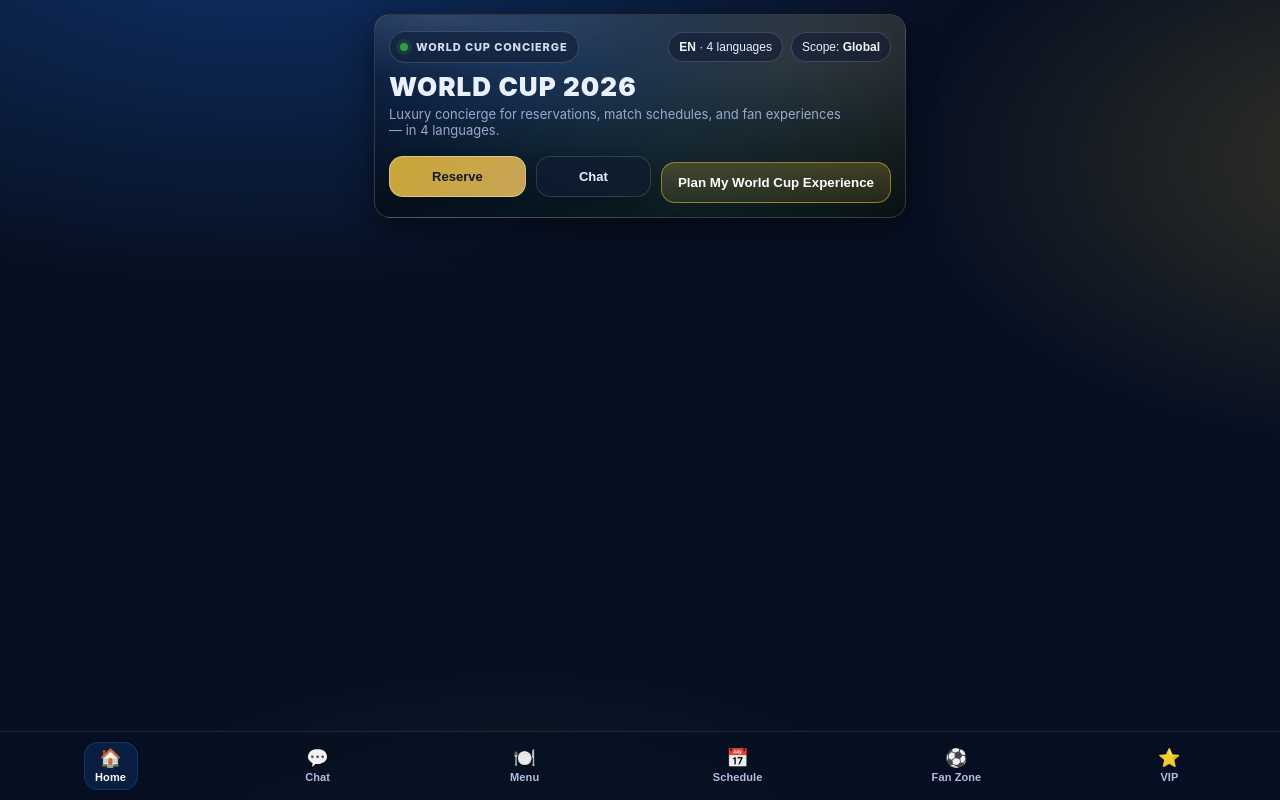
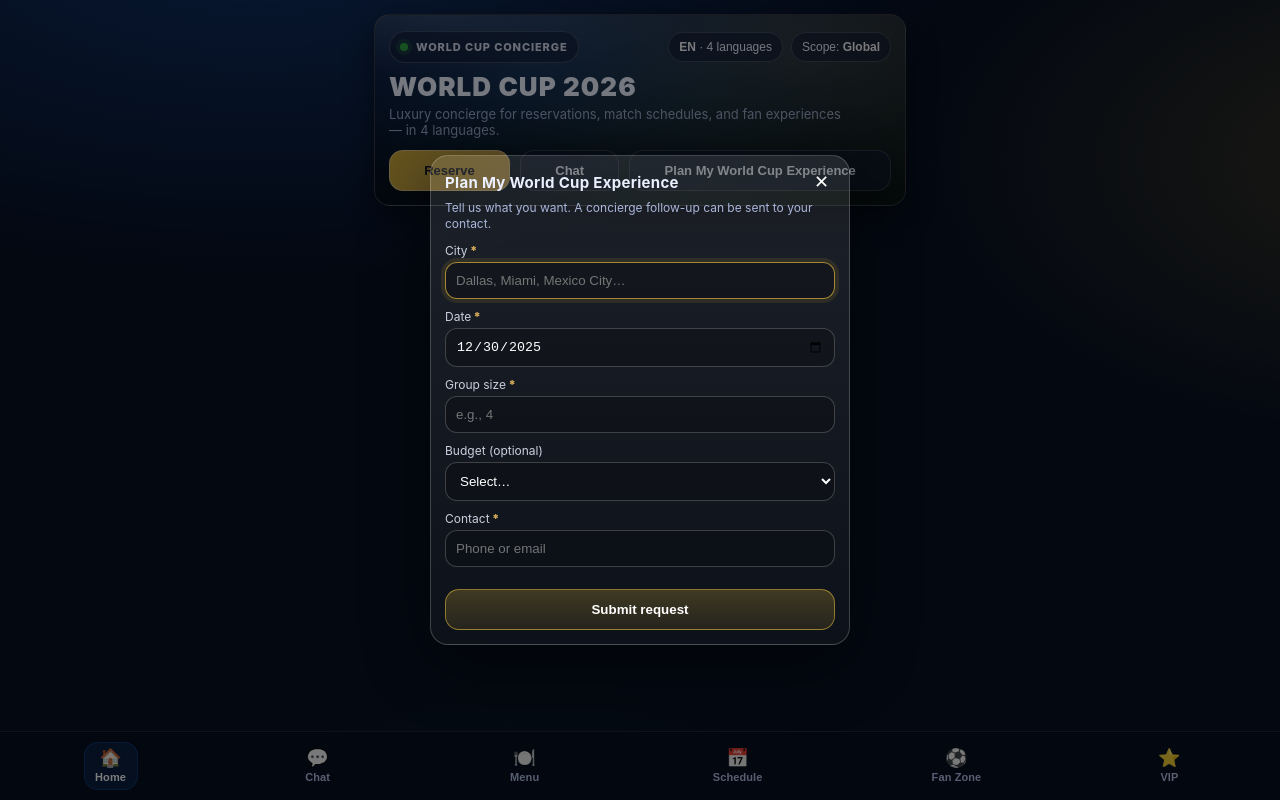
Before and after one commit to baysah23/dallas-worldcup-ai-bot, a plain HTML site: page index.html in a window 1280 px wide. Both pictures are taken after a click on the button "Plan My World Cup Experience". Drawn offline with Linux system fonts and the light colour scheme; no server answers.

```diff
--- a/index.html
+++ b/index.html
@@ -140,6 +140,7 @@
       display:flex;
       gap:10px;
       align-items:center;
+      flex-wrap:wrap;
     }
     .cta{
       flex: 1 1 auto;
@@ -468,7 +469,8 @@
         <div class="heroActions">
           <button class="cta primary" id="ctaReserve" type="button">Reserve</button>
           <button class="cta" id="ctaChat" type="button">Chat</button>
-                <button id="ctaPlan" class="ctaBtn">Plan My World Cup Experience</button>
+          <button class="cta" id="ctaPlan" type="button">Plan My World Cup Experience</button>
+        </div>
       </div>
     </section>
 
@@ -567,6 +569,44 @@
     <button class="mnavBtn" data-sec="fanzone" type="button"><span class="ico">⚽</span><span>Fan Zone</span></button>
     <button class="mnavBtn" data-sec="vip" type="button"><span class="ico">⭐</span><span>VIP</span></button>
   </nav>
+
+  <!-- Intake Modal -->
+  <div id="intakeModal" class="modal hidden" role="dialog" aria-modal="true" aria-label="Plan your experience">
+    <div class="modalCard" role="document">
+      <div class="modalHead">
+        <h3>Plan My World Cup Experience</h3>
+        <button class="iconBtn" id="closeModal" type="button" aria-label="Close">✕</button>
+      </div>
+      <div class="modalBody">
+        <p class="hint" style="margin-top:6px">Tell us what you want. A concierge follow-up can be sent to your contact.</p>
+
+        <label class="required" for="iCity">City</label>
+        <input id="iCity" placeholder="Dallas, Miami, Mexico City…"/>
+
+        <label class="required" for="iDate">Date</label>
+        <input id="iDate" type="date"/>
+
+        <label class="required" for="iGroup">Group size</label>
+        <input id="iGroup" inputmode="numeric" placeholder="e.g., 4"/>
+
+        <label for="iBudget">Budget (optional)</label>
+        <select id="iBudget">
+          <option value="">Select…</option>
+          <option value="$">$</option>
+          <option value="$$">$$</option>
+          <option value="$$$">$$$</option>
+          <option value="VIP">VIP</option>
+        </select>
+
+        <label class="required" for="iContact">Contact</label>
+        <input id="iContact" placeholder="Phone or email"/>
+
+        <div class="hint" id="intakeMsg" style="margin-top:10px"></div>
+
+        <button class="ctaBtn full" id="submitIntake" type="button">Submit request</button>
+      </div>
+    </div>
+  </div>
 
 <div id="toast" class="toast hidden" aria-live="polite"></div>
 
@@ -828,6 +868,7 @@
     // === PRESENCE ===
     async function loadPresence(){
       const el = document.getElementById('presenceText');
+      if(!el) return;
       el.textContent = 'Loading…';
       try{
         const city = (state.scope === 'city') ? (state.city || '') : '';
@@ -955,6 +996,24 @@
       document.getElementById('pillScope').addEventListener('click', toggleScope);
 
       document.getElementById('ctaChat').addEventListener('click', ()=>setSection('chat'));
+      // Home quick actions
+      const rs = document.getElementById('refreshStatus');
+      if(rs) rs.addEventListener('click', loadPresence);
+
+      const hr = document.getElementById('homeReserve');
+      if(hr) hr.addEventListener('click', ()=>{
+        setSection('chat');
+        systemMsg('Reservation request: tell me city/venue + date/time + party size.');
+      });
+
+      const hs = document.getElementById('homeSchedule');
+      if(hs) hs.addEventListener('click', ()=>setSection('schedule'));
+
+      const hf = document.getElementById('homeFanzone');
+      if(hf) hf.addEventListener('click', ()=>setSection('fanzone'));
+
+      const hv = document.getElementById('homeVIP');
+      if(hv) hv.addEventListener('click', ()=>setSection('vip'));
       document.getElementById('ctaReserve').addEventListener('click', ()=>{
         setSection('chat');
         systemMsg('Reservation request: tell me city/venue + date/time + party size.');
```
